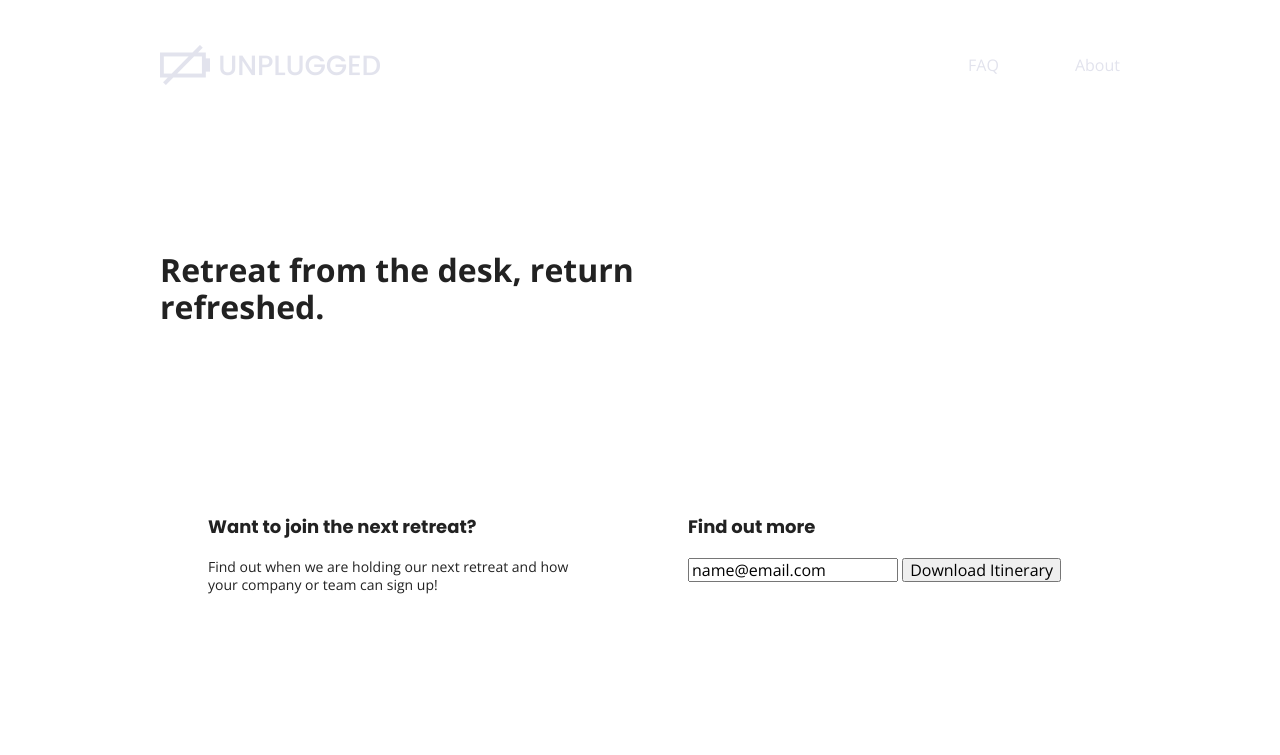
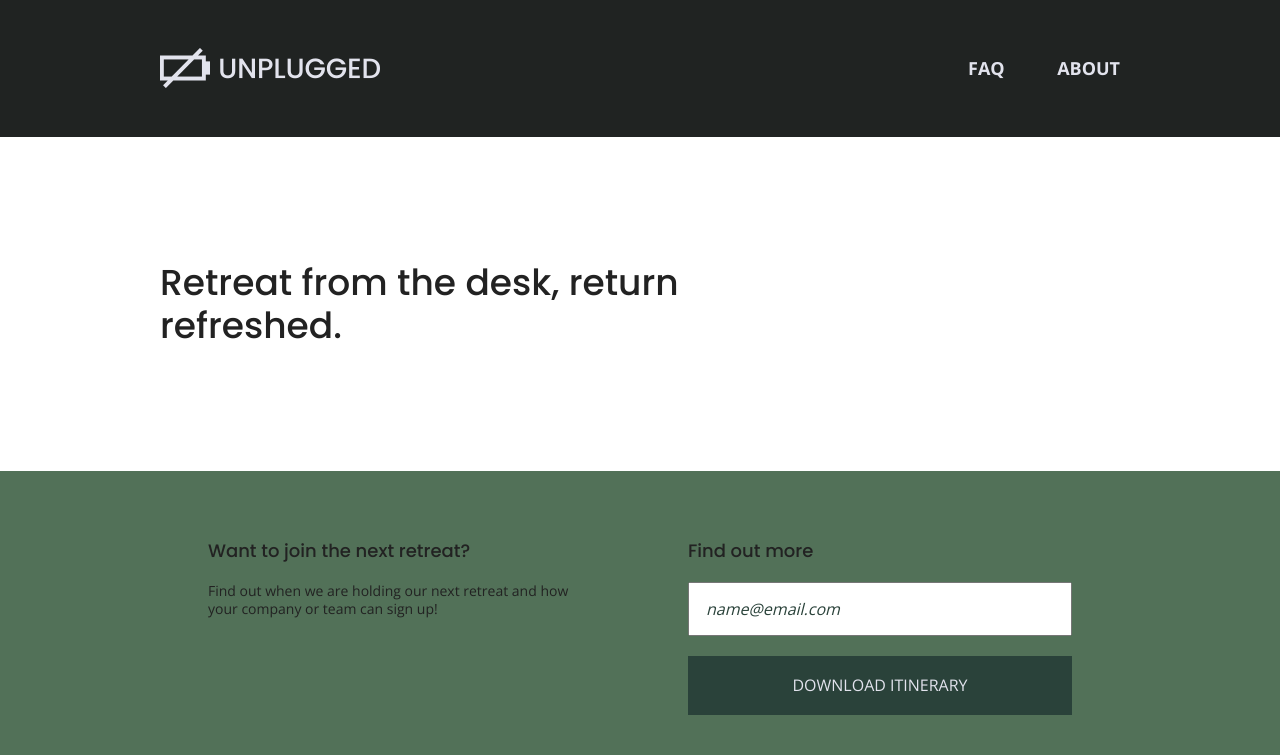
Before and after one commit to danishumate/unplugged-retreat, a website built with Parcel: page index.html in a window 1280 px wide. Shown: the top 755 px of the page. Built offline with nearby package versions, Linux system fonts and the light colour scheme.

Commit message:
added styles color, fonts etc and added css for the email input and button to submit info

```diff
--- a/css/main.css
+++ b/css/main.css
@@ -110,6 +110,7 @@ textarea {
   h2 {
     font-family: 'poppins', sans-serif;
     font-size: 1.875em;
+    font-weight: 500;
 
   }
 
@@ -117,6 +118,7 @@ textarea {
     font-family: 'poppins', sans-serif;
     font-size: 1.125em;
     margin: 20px 0;
+    font-weight: 500;
   }
 
   p {
@@ -143,11 +145,13 @@ textarea {
    }
 
 /*** base header - footer styles ***/
+
 header, footer {
   display: flex;
   justify-content: center;
   align-items: center;
   flex-flow: row wrap;
+  background-color: #202322;
 
 }
 /** header styles **/
@@ -167,6 +171,7 @@ header{
   width: 100%;
   height: 1px;
   margin: 10px 0 20px 0;
+  background: #3a3a3a;
 }
 
 header nav {
@@ -175,6 +180,9 @@ header nav {
   align-items: center;
   flex-flow: row wrap;
   width: 60%;
+  font-size: 1.125em;
+  font-weight: 700;
+  text-transform: uppercase;
 }
 
 header nav ul {
@@ -183,10 +191,15 @@ header nav ul {
   width: 100%;
 }
 
+header nav ul li {
+  font-size: 1.125;
+}
+
 /** footer **/
 
 footer{
   flex-direction: column;
+  text-align: center;
 }
 
 footer p {
@@ -224,13 +237,44 @@ footer .copyright {
   justify-content: center;
   flex-flow: row wrap;
 }
-
+.hero-area h1 {
+  font-size: 2.25em;
+  font-family: 'poppins', Arial, Helvetica, sans-serif;
+  font-weight: 500;
+  line-height: 1.2;
+}
 /*** ASIDE ****/
 aside {
   display: flex;
   justify-content: center;
   align-items: center;
   flex-flow: row wrap;
+  background-color: #527158;
+}
+aside .form {
+  margin-top: 30px;
+}
+
+input[type=text] {
+  box-sizing: border-box;
+  width: 100%;
+  color: #2a423a;
+  font-style: italic;
+  padding: 1em;
+}
+
+input[type=button] {
+  width: 100%;
+  padding: 20px 0;
+  margin-top: 20px;
+  background-color: #2a423a;
+  font-family: 'poppins' Arial, Helvetica, sans-serif;
+  font-weight: 500;
+  font-size: 1.125;
+  color: #e2e3ed;
+  border: none;
+  text-align: center;
+  text-transform: uppercase;
 }
 
 /** features **/
@@ -239,7 +283,13 @@ aside {
   justify-content: center;
  flex-flow: row wrap;
 }
-
+.featurees h2 {
+  margin-bottom: 60px;
+}
+.features article {
+  width: 63%;
+  margin: 30px;
+}
 .features .features-items {
   display: flex;
   justify-content: center;
@@ -249,6 +299,7 @@ aside {
 
 .featurees p {
   margin: 0;
+  text-align: center;
 }
 
 /** reviews **/
@@ -256,10 +307,12 @@ aside {
   display: flex;
   justify-content: center;
   flex-flow: row wrap;
+  background-color: #2a423a;
 }
 
 .reviews h2 {
   margin-bottom: 40px;
+  line-height: 1;
 }
 
 .reviews h3 {
@@ -273,6 +326,7 @@ aside {
   justify-content: center;
   align-items: center;
   flex-flow: row wrap;
+  background-color: #527158;
 }
 
 .contact-section {
@@ -280,6 +334,7 @@ aside {
   justify-content: center;
   align-items: center;
   flex-flow: row wrap;
+  background-color: #527158;
 }
 
 .contact-content p {
@@ -292,6 +347,7 @@ aside {
   justify-content: center;
   align-items: center;
   flex-flow: row wrap;
+  background-color: #527158;
 }
 
 .faq .content-wrapper {
@@ -304,10 +360,14 @@ aside {
 
 .faq h2 {
   margin-bottom: 40px;
+  line-height: 1;
 }
 
 .faq-content {
   margin-bottom: 50px;
+}
+.faq-content h4 {
+  line-height: 1.333;
 }
 
 
```
Also changed, not shown: about/index.html (+1 -1 lines), faq/index.html (+2 -1 lines).
